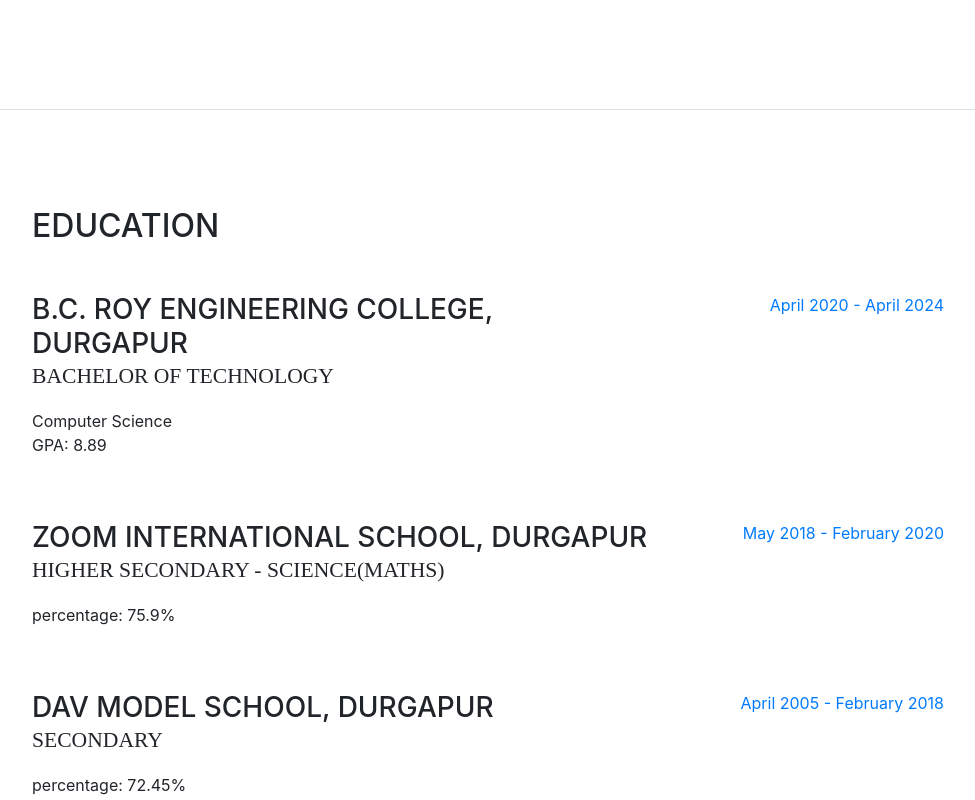
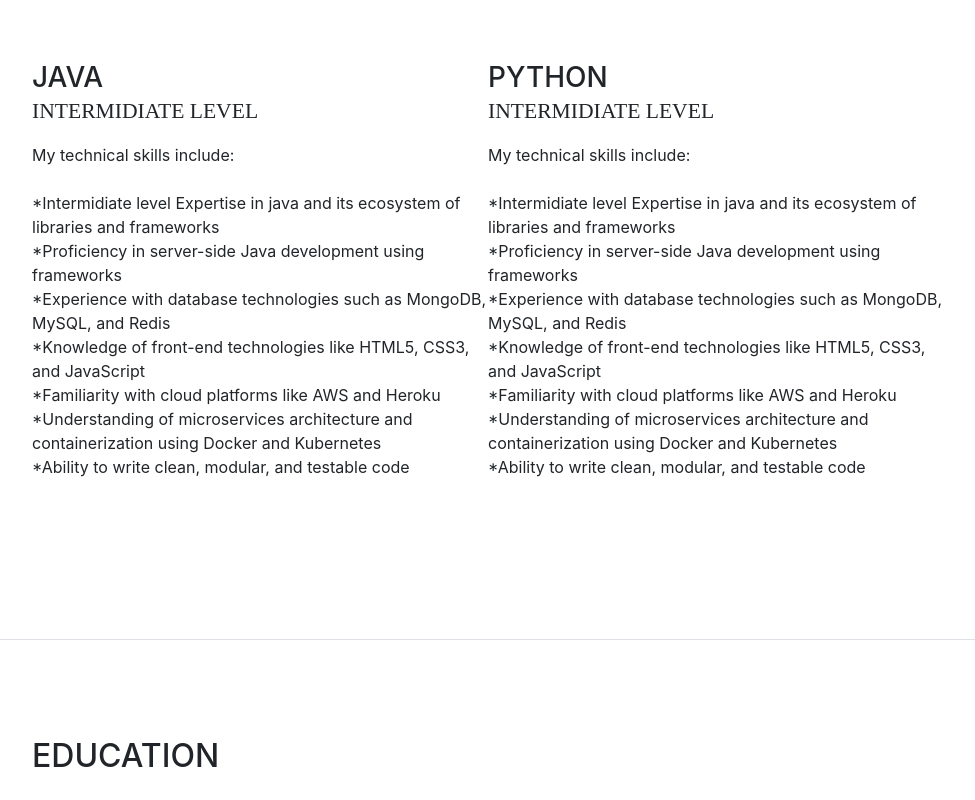
Before and after one commit to rimodey/mycv.github.io, a website with bundled scripts: page index.html in a window 1280 px wide. Shown: the part 1573-2373 px from the top of the page, without its empty margins (288-1263 px from the left). Built offline with nearby package versions, Linux system fonts and the light colour scheme; a web font is replaced by a local one.

Commit message:
Update index.html

```diff
--- a/index.html
+++ b/index.html
@@ -143,6 +143,35 @@
                 *Ability to write clean, modular, and testable code</p>
             </div>
           </div>
+          <div class="resume-item d-flex flex-column flex-md-row mb-5">
+            <div class="resume-content mr-auto">
+              <h3 class="mb-0">Java</h3>
+              <div class="subheading mb-3">Intermidiate level</div>
+              <p>My technical skills include:<br><br>
+
+                *Intermidiate level Expertise in java and its ecosystem of libraries and frameworks<br>
+                *Proficiency in server-side Java development using frameworks<br>
+                *Experience with database technologies such as MongoDB, MySQL, and Redis<br>
+                *Knowledge of front-end technologies like HTML5, CSS3, and JavaScript<br>
+                *Familiarity with cloud platforms like AWS and Heroku<br>
+                *Understanding of microservices architecture and containerization using Docker and Kubernetes<br>
+                *Ability to write clean, modular, and testable code</p>
+            </div>
+            <div class="resume-item d-flex flex-column flex-md-row mb-5">
+            <div class="resume-content mr-auto">
+              <h3 class="mb-0">Python</h3>
+              <div class="subheading mb-3">Intermidiate level</div>
+              <p>My technical skills include:<br><br>
+
+                *Intermidiate level Expertise in java and its ecosystem of libraries and frameworks<br>
+                *Proficiency in server-side Java development using frameworks<br>
+                *Experience with database technologies such as MongoDB, MySQL, and Redis<br>
+                *Knowledge of front-end technologies like HTML5, CSS3, and JavaScript<br>
+                *Familiarity with cloud platforms like AWS and Heroku<br>
+                *Understanding of microservices architecture and containerization using Docker and Kubernetes<br>
+                *Ability to write clean, modular, and testable code</p>
+            </div>
+          </div>
         </div>
 
       </section>
```
